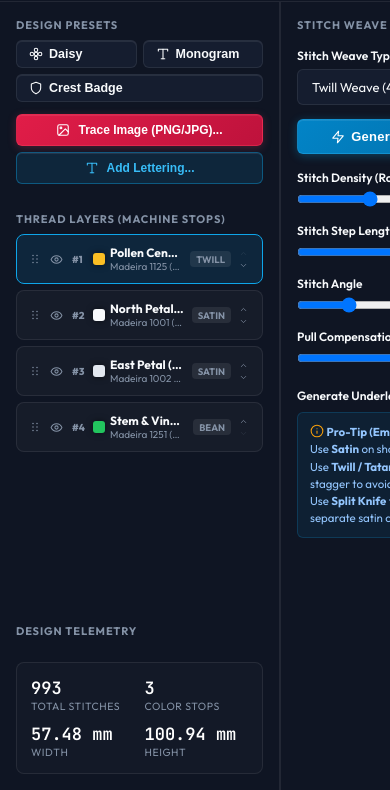
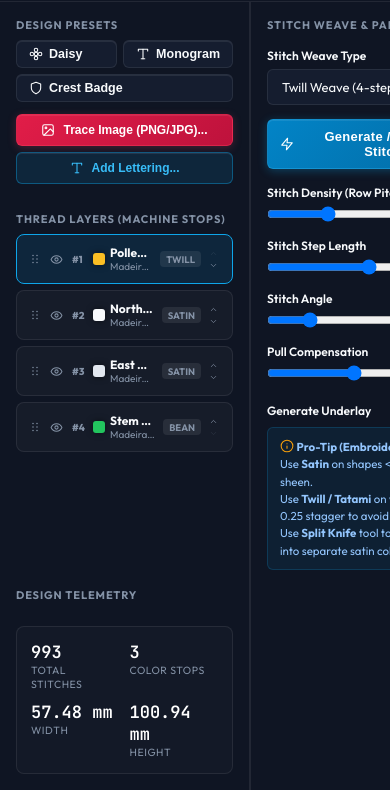
Before and after one commit to jagdishsethuraman/Artwork-to-Embroidery, a website with bundled scripts: page public/index.html in a window 390 px wide. Shown: the part 54-844 px from the top of the page. Built offline with nearby package versions, Linux system fonts and the light colour scheme.

Commit message:
feat(ui): add responsive moldable panels, dark scrollbars, and compact HUD modes

```diff
--- a/public/index.html
+++ b/public/index.html
@@ -84,6 +84,22 @@
     .svg-icon-md { width: 15px; height: 15px; vertical-align: -2px; }
     .svg-icon-lg { width: 18px; height: 18px; vertical-align: -3px; }
     .svg-icon-xl { width: 22px; height: 22px; vertical-align: -4px; }
+
+    /* Precision Dark Scrollbars */
+    ::-webkit-scrollbar {
+      width: 6px;
+      height: 6px;
+    }
+    ::-webkit-scrollbar-track {
+      background: transparent;
+    }
+    ::-webkit-scrollbar-thumb {
+      background: rgba(255, 255, 255, 0.12);
+      border-radius: 3px;
+    }
+    ::-webkit-scrollbar-thumb:hover {
+      background: rgba(255, 255, 255, 0.22);
+    }
 
     /* Top Navigation Bar */
     header {
@@ -198,10 +214,22 @@
     /* Main Workspace Layout */
     .workspace {
       display: grid;
-      grid-template-columns: 280px 1fr 310px;
+      grid-template-columns: minmax(280px, 315px) minmax(380px, 1fr) minmax(280px, 320px);
       flex: 1;
       height: calc(100vh - 56px);
       overflow: hidden;
+      min-width: 0;
+    }
+
+    @media (max-width: 1200px) {
+      .workspace {
+        grid-template-columns: 280px 1fr 285px;
+      }
+    }
+    @media (max-width: 980px) {
+      .workspace {
+        grid-template-columns: 250px 1fr 260px;
+      }
     }
 
     /* Left Sidebar: Layers & Presets */
@@ -210,7 +238,9 @@
       border-right: 1px solid var(--border-subtle);
       display: flex;
       flex-direction: column;
+      overflow-x: hidden;
       overflow-y: auto;
+      min-width: 0;
     }
 
     .section-title {
@@ -234,6 +264,8 @@
       gap: 6px;
       padding: 0 16px;
       flex: 1;
+      min-width: 0;
+      overflow-x: hidden;
     }
 
     .layer-card {
@@ -243,6 +275,8 @@
       border-radius: 8px;
       cursor: pointer;
       transition: all 0.15s ease;
+      min-width: 0;
+      overflow: hidden;
     }
 
     .layer-card:hover {
@@ -329,19 +363,21 @@
       top: 16px;
       left: 50%;
       transform: translateX(-50%);
-      background: rgba(17, 24, 39, 0.85);
+      background: rgba(11, 15, 25, 0.94);
       backdrop-filter: blur(12px);
       border: 1px solid var(--border-subtle);
       border-radius: 30px;
-      padding: 5px 8px;
+      padding: 4px 6px;
       display: flex;
-      gap: 6px;
-      box-shadow: 0 8px 24px rgba(0, 0, 0, 0.4);
+      align-items: center;
+      gap: 4px;
+      box-shadow: 0 8px 24px rgba(0, 0, 0, 0.5);
       z-index: 5;
+      max-width: calc(100% - 24px);
     }
 
     .tool-btn {
-      padding: 6px 14px;
+      padding: 6px 12px;
       border-radius: 20px;
       font-size: 12px;
       font-weight: 600;
@@ -353,11 +389,27 @@
       align-items: center;
       gap: 6px;
       transition: all 0.15s;
+      white-space: nowrap;
+      flex-shrink: 0;
+    }
+
+    .tool-btn:hover {
+      color: #f8fafc;
+      background: rgba(255, 255, 255, 0.06);
     }
 
     .tool-btn.active {
-      background: var(--accent-blue);
-      color: #fff;
+      background: var(--accent-blue) !important;
+      color: #fff !important;
+    }
+
+    @media (max-width: 1240px) {
+      .tool-btn span {
+        display: none;
+      }
+      .tool-btn {
+        padding: 7px;
+      }
     }
 
     /* Floating Playback Bar */
@@ -366,7 +418,7 @@
       bottom: 16px;
       left: 50%;
       transform: translateX(-50%);
-      background: rgba(17, 24, 39, 0.85);
+      background: rgba(11, 15, 25, 0.94);
       backdrop-filter: blur(12px);
       border: 1px solid var(--border-subtle);
       border-radius: 12px;
@@ -374,9 +426,10 @@
       display: flex;
       align-items: center;
       gap: 16px;
-      box-shadow: 0 8px 24px rgba(0, 0, 0, 0.4);
+      box-shadow: 0 8px 24px rgba(0, 0, 0, 0.5);
       z-index: 5;
-      width: 540px;
+      width: 520px;
+      max-width: calc(100% - 32px);
     }
 
     .playhead-slider {
@@ -391,7 +444,9 @@
       border-left: 1px solid var(--border-subtle);
       display: flex;
       flex-direction: column;
+      overflow-x: hidden;
       overflow-y: auto;
+      min-width: 0;
     }
 
     .form-group {
@@ -748,7 +803,7 @@
         <svg class="svg-icon svg-icon-md" viewBox="0 0 24 24"><path d="M6 3h12M6 21h12M8 3v18M16 3v18M8 8h8M8 12h8M8 16h8"/></svg>
       </div>
       <span>EmbroideryTrace Studio</span>
-      <span class="brand-tag">v1.6 Core</span>
+      <span class="brand-tag">v1.7 Core</span>
     </div>
 
     <div class="header-actions">
@@ -770,8 +825,8 @@
           <span>Export Embroidery</span>
           <svg class="svg-icon" viewBox="0 0 24 24" id="exportChevron" style="width:11px;height:11px;transition:transform 0.15s ease;"><polyline points="6 9 12 15 18 9"/></svg>
         </button>
-        <div class="export-dropdown-menu" id="exportDropdownMenu" style="display:none;position:absolute;top:calc(100% + 6px);right:0;background:var(--bg-surface);border:1px solid var(--border-subtle);border-radius:8px;box-shadow:0 12px 28px rgba(0,0,0,0.6),0 4px 12px rgba(0,0,0,0.4);min-width:255px;z-index:999;padding:6px;backdrop-filter:blur(16px);">
-          <div style="font-size:10px;font-weight:800;text-transform:uppercase;color:var(--text-muted);letter-spacing:0.06em;padding:6px 10px 4px 10px;">Commercial Embroidery Formats</div>
+        <div class="export-dropdown-menu" id="exportDropdownMenu" style="display:none;position:absolute;top:calc(100% + 6px);right:0;background:#0b0f19;border:1px solid var(--border-subtle);border-radius:8px;box-shadow:0 16px 36px rgba(0,0,0,0.7),0 4px 12px rgba(0,0,0,0.5);min-width:260px;z-index:999;padding:6px;">
+          <div style="font-size:10px;font-weight:800;text-transform:uppercase;color:var(--text-muted);letter-spacing:0.06em;padding:6px 10px 6px 10px;border-bottom:1px solid rgba(255,255,255,0.06);margin-bottom:4px;">Commercial Embroidery Formats</div>
 
           <button class="export-option-item" id="exportDstBtn" style="width:100%;background:transparent;border:none;border-radius:6px;padding:8px 10px;display:flex;align-items:center;justify-content:space-between;cursor:pointer;color:#f8fafc;text-align:left;transition:background 0.15s ease;">
             <div style="display:flex;align-items:center;gap:9px;">
```
